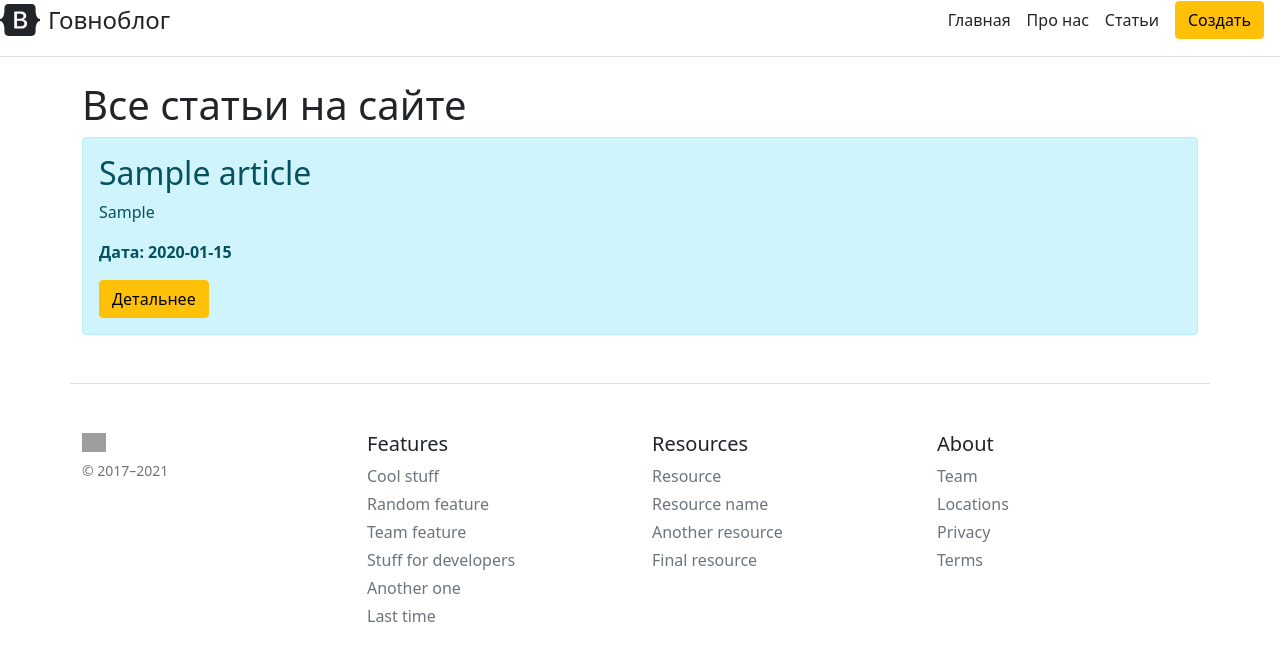
After one commit to Dr-Faizmeister/go-no-blog, a Flask app: page /posts in a window 1280 px wide. The commit adds this page. Shown: the top 661 px of the page. Run offline with Flask 2, Linux system fonts and the light colour scheme; tables that the repository leaves empty hold one stand-in row (values such as "Sample post"); grey boxes are pictures that could not be loaded.

Commit message:
вывод статей из базы - как всех, так и каждой по отдельности

```diff
--- a/app.py
+++ b/app.py
@@ -31,6 +31,18 @@ def about():
     return render_template("about.html")
 
 
+@app.route('/posts')
+def posts():
+    articles = Article.query.order_by(Article.date.desc()).all()
+    return render_template("posts.html", articles=articles)
+
+
+@app.route('/posts/<int:id>')
+def post_detail(id):
+    article = Article.query.get(id)
+    return render_template("post_detail.html", article=article)
+
+
 @app.route('/create-article', methods=['POST', 'GET'])
 def create_article():
     if request.method == 'POST':
@@ -43,7 +55,7 @@ def create_article():
         try:
             db.session.add(article)
             db.session.commit()
-            return redirect('/')
+            return redirect('/posts')
         except:
             return "При добавлении статьи произошла ошибка!"
 
--- a/templates/base.html
+++ b/templates/base.html
@@ -17,10 +17,11 @@
       </a>
 
       <nav class="d-inline-flex mt-2 mt-md-0 ms-md-auto">
-        <a class="py-2 text-dark text-decoration-none" href="/">Главная</a>
-        <a class="py-2 text-dark text-decoration-none" href="/about">О нас</a>
+        <a class="me-3 py-2 text-dark text-decoration-none" href="/">Главная</a>
+        <a class="me-3 py-2 text-dark text-decoration-none" href="/about">Про нас</a>
+        <a class="me-3 py-2 text-dark text-decoration-none" href="/posts">Статьи</a>
       </nav>
-        <a class="btn btn-warning" href="/create-article">Создать</a>
+        <a class="me-3 btn btn-warning" href="/create-article">Создать</a>
     </div>
 
     {% block body %}{% endblock %}
--- /dev/null
+++ b/templates/posts.html
@@ -0,0 +1,20 @@
+{% extends 'base.html' %}
+
+{% block title %}
+Все статьи на сайте
+{% endblock %}
+
+{% block body %}
+<div class="container">
+    <h1>Все статьи на сайте</h1>
+
+    {% for el in articles %}
+    <div class="alert alert-info">
+        <h2>{{ el.title }}</h2>
+        <p>{{ el.intro }}</p>
+        <p><b>Дата: {{ el.date.date() }}</b></p>
+        <a href="/posts/{{ el.id }}" class="btn btn-warning">Детальнее</a>
+    </div>
+    {% endfor %}
+</div>
+{% endblock %}
```
Also changed, not shown: templates/post_detail.html (added, +16 -0 lines).
